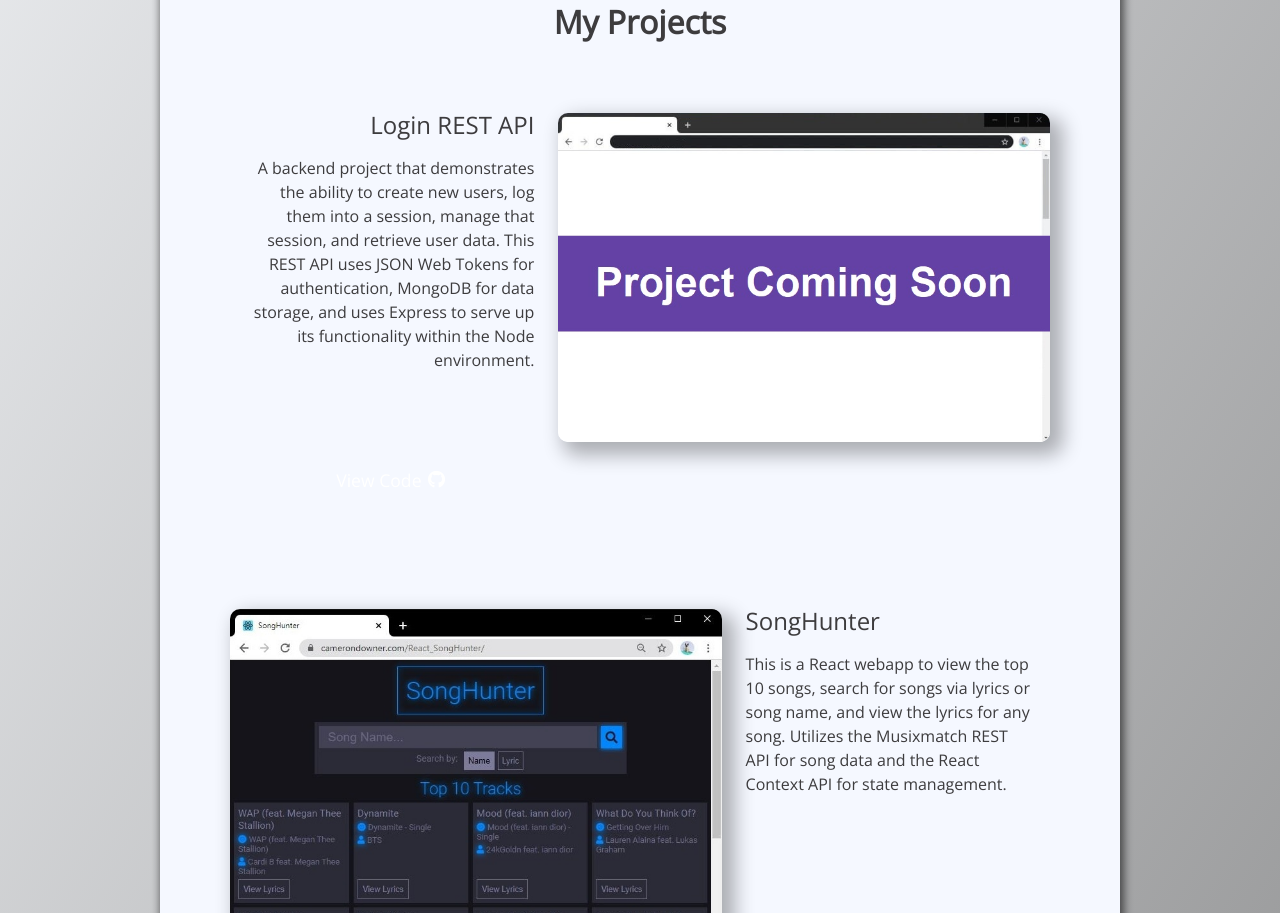
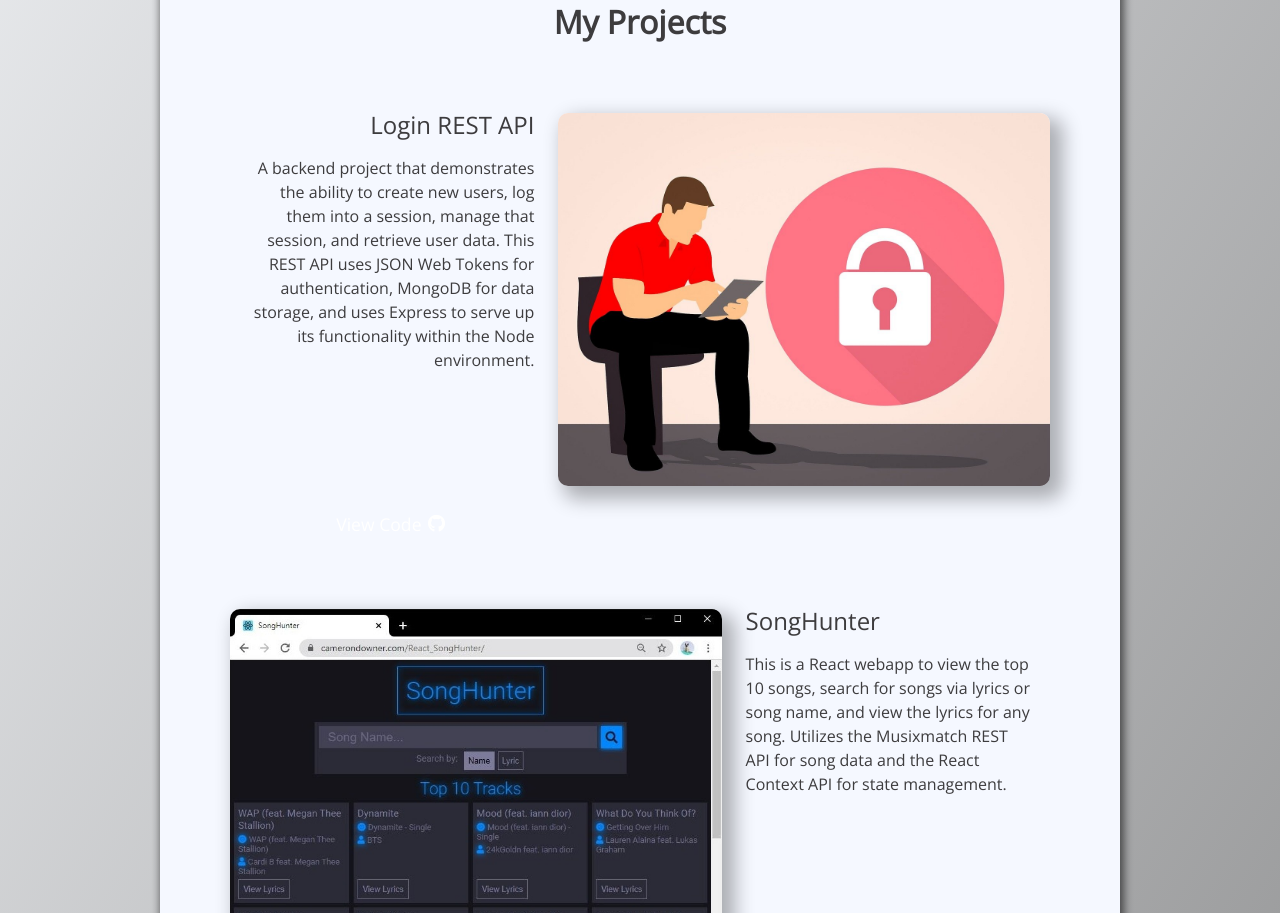
Before and after one commit to CameronRDowner/Vue_Portfolio, a Vue app: page / in a window 1280 px wide. Shown: the part 1748-2661 px from the top of the page. Built offline with nearby package versions, Linux system fonts and the light colour scheme; some icons are missing.

Commit message:
added login project mockup to project list

```diff
--- a/src/components/ProjectsSection.vue
+++ b/src/components/ProjectsSection.vue
@@ -26,7 +26,7 @@
           {
             id: 0,
             name: "Login REST API",
-            mockupFileName: "project_coming_soon.jpg",
+            mockupFileName: "login_api.jpg",
             description: "A backend project that demonstrates the ability to create new users, log them into a session, manage that session, and retrieve user data. This REST API uses JSON Web Tokens for authentication, MongoDB for data storage, and uses Express to serve up its functionality within the Node environment.",
             githubUrl: "https://github.com/CameronRDowner/Express_Login_App_REST_API",
             liveUrl: null,
```
Also changed, not shown: src/assets/images/project_mockups/login_api.jpg (added).
